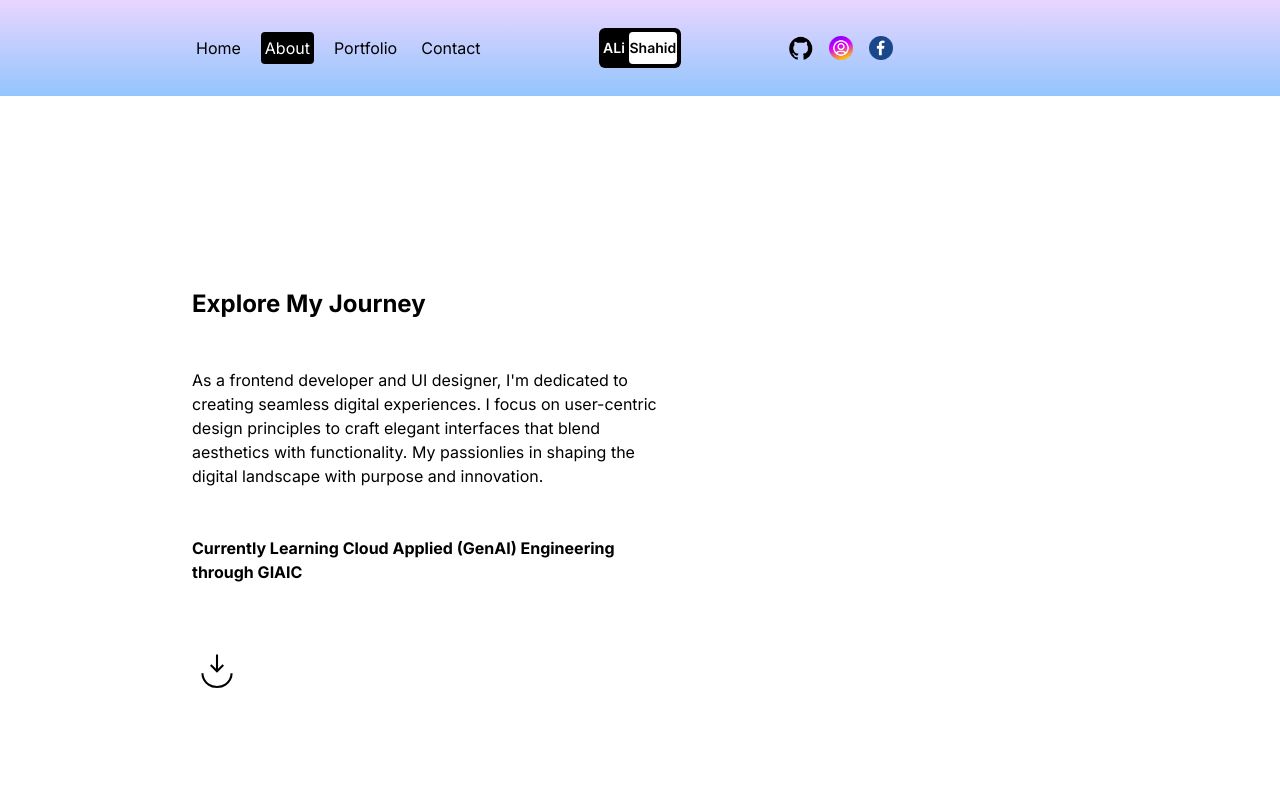
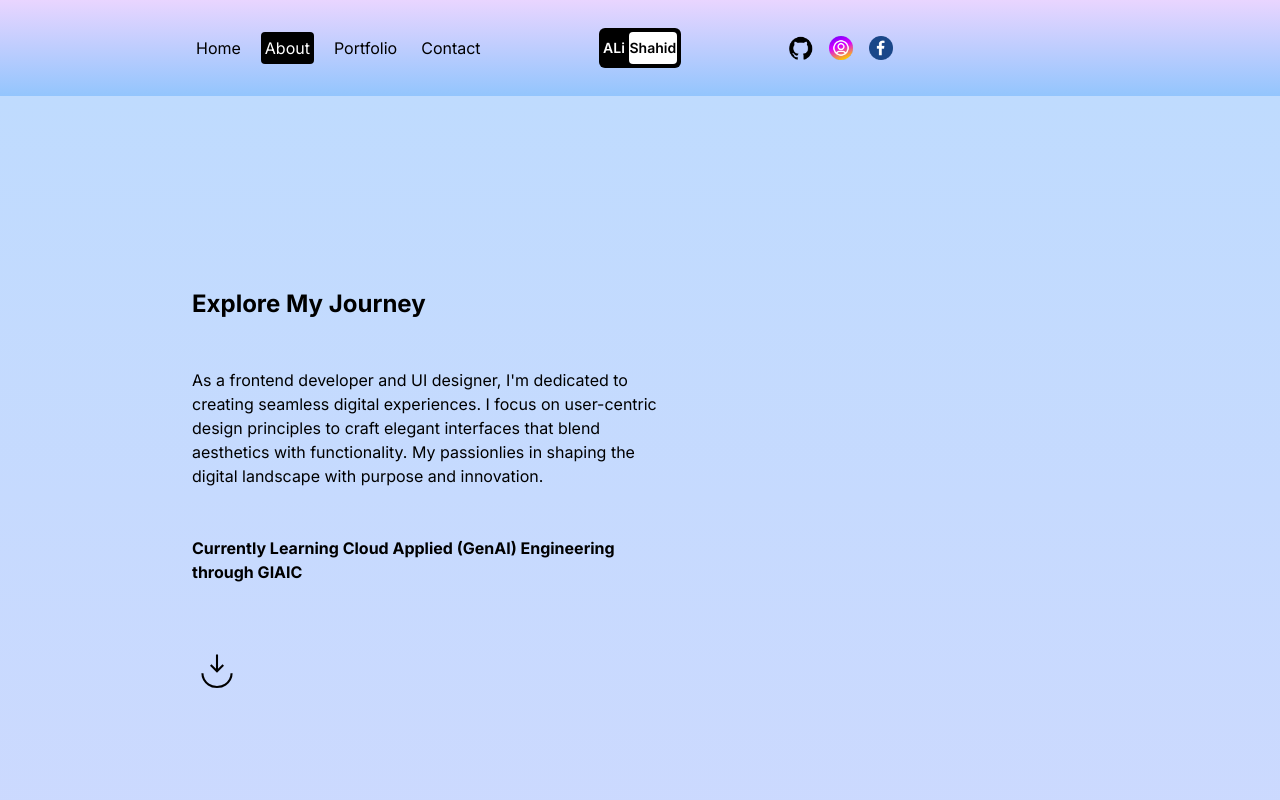
Before and after one commit to m-Alishahid/My-portfolio-website, a Next.js app: page /about in a window 1280 px wide. Shown: the top 800 px of the page. Built offline with nearby package versions, Linux system fonts and the light colour scheme.

Commit message:
page.jsx

```diff
--- a/src/app/about/page.jsx
+++ b/src/app/about/page.jsx
@@ -27,7 +27,7 @@ const AboutPage = () => {
         >
 
             {/* container */}
-            <div className="h-full  lg:flex">
+            <div className="h-full  lg:flex bg-gradient-to-b from-blue-200 to-purple-200">
                 {/* text container */}
                 <div className="p-4 sm:p-8 md:p-12 lg:p-20 xl:p-48 flex flex-col gap-24 md:gap-32 lg:gap-48 xl:gap-64 lg:w-2/3 lg:pr0 xl:1/2">
                     {/* journey container */}
```
